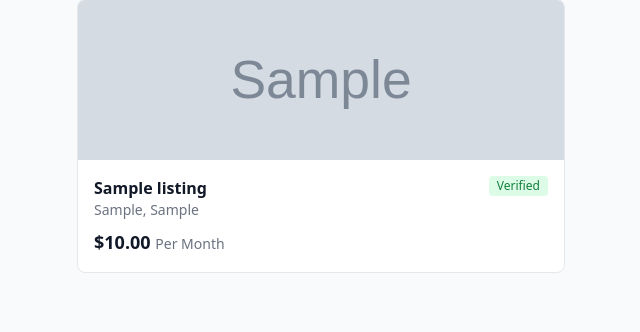
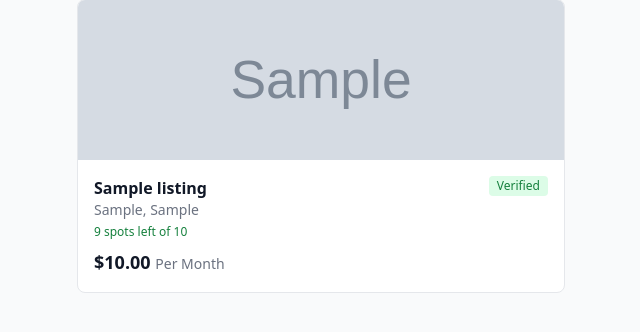
Before and after one commit to flexdimes/accomfinder-zw, a Django app: page /student/ in a window 1280 px wide. Shown: the part 270-602 px from the top of the page, without its empty margins (67-707 px from the left). Run offline with Django 5.2, Linux system fonts and the light colour scheme; tables that the repository leaves empty hold one stand-in row (values such as "Sample post"); grey boxes marked "Sample" are stand-in pictures; some libraries are stand-ins or nearby versions.

Commit message:
Display spots left and room capacity for listings
Add availability information for listings including spots left and room capacity.

```diff
--- a/listings/templates/listings/listing_list.html
+++ b/listings/templates/listings/listing_list.html
@@ -51,6 +51,11 @@
             {% endif %}
         </div>
         <p class="text-sm text-gray-500">{{ listing.city }}{% if listing.suburb %}, {{ listing.suburb }}{% endif %}</p>
+        {% if listing.spots_left is not None %}
+        <p class="text-xs mt-1 {% if listing.is_full %}text-red-600{% else %}text-green-700{% endif %} font-medium">
+            {% if listing.is_full %}Room full{% else %}{{ listing.spots_left }} spot{{ listing.spots_left|pluralize }} left of {{ listing.room_capacity }}{% endif %}
+        </p>
+        {% endif %}
         <p class="text-lg font-bold mt-2">${{ listing.price }} <span class="text-sm font-normal text-gray-500">{{ listing.get_price_period_display }}</span></p>
         </div>
     </a>
```
